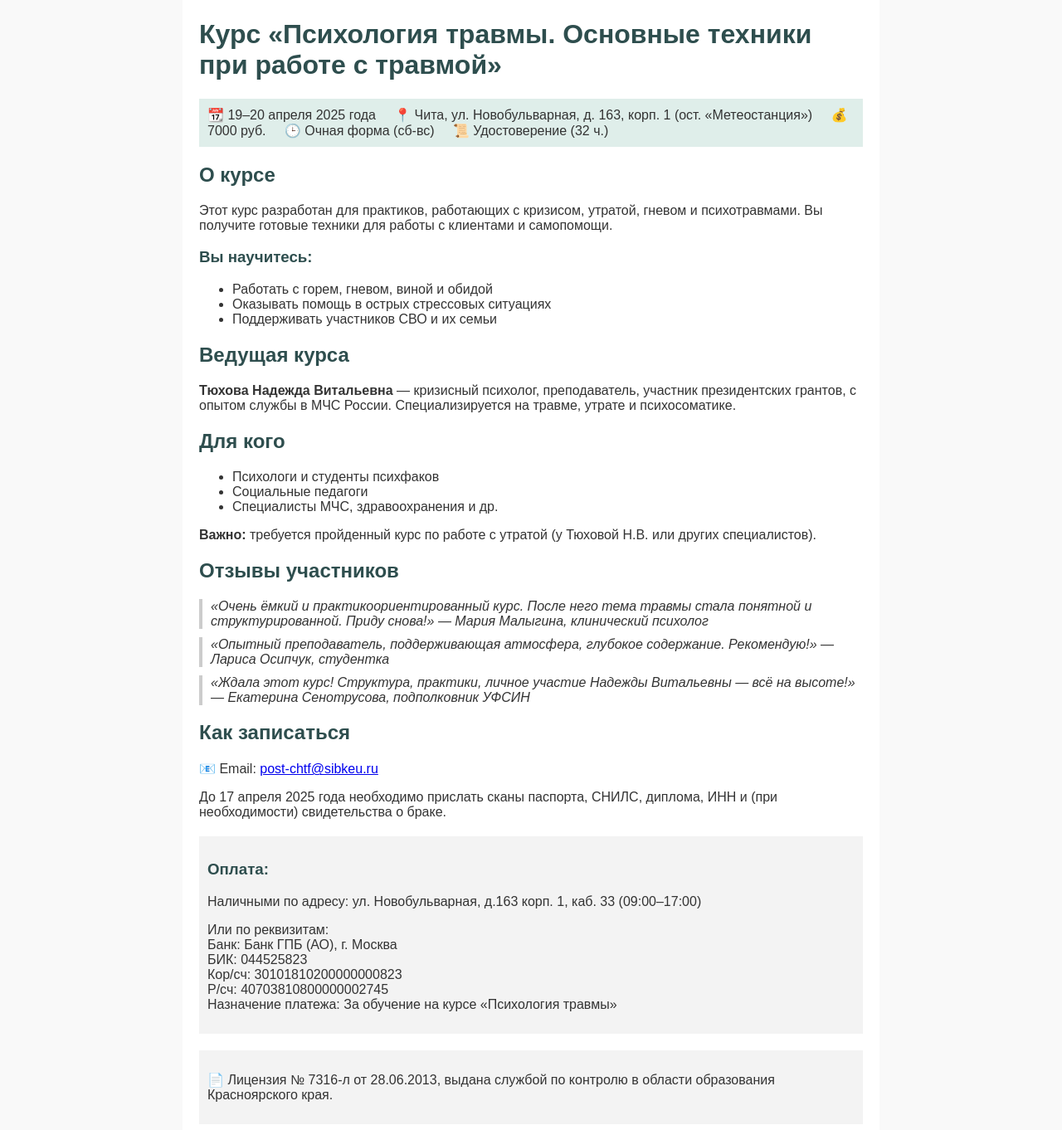
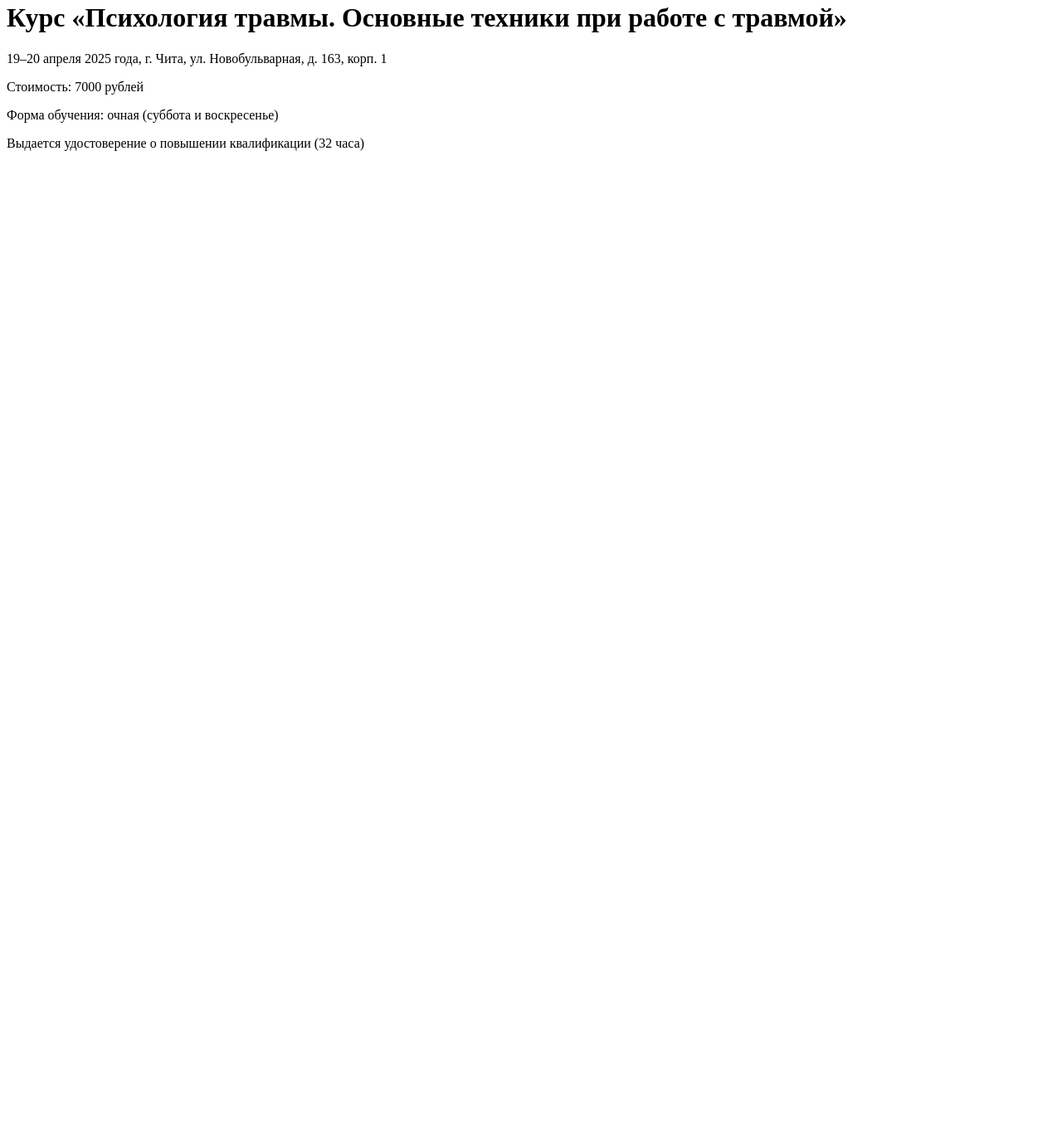
Before and after one commit to Y0G1K/trauma-course-site, a plain HTML site: page index.html in a window 1280 px wide. Shown: the part 18-1380 px from the top of the page at 83% size. After the commit the page ends 800 px from the top, so only its background shows below. Drawn offline with Linux system fonts and the light colour scheme.

Commit message:
Add files via upload
обновление файлов

```diff
--- a/index.html
+++ b/index.html
@@ -3,97 +3,13 @@
 <head>
   <meta charset="UTF-8">
   <meta name="viewport" content="width=device-width, initial-scale=1.0">
-  <title>Курс "Психология травмы" — Повышение квалификации</title>
-  <style>
-    body {
-      font-family: Arial, sans-serif;
-      background-color: #f9f9f9;
-      margin: 0;
-      padding: 0;
-      color: #333;
-    }
-    .container {
-      max-width: 800px;
-      margin: auto;
-      padding: 20px;
-      background-color: #fff;
-    }
-    h1, h2, h3 {
-      color: #2e4e4e;
-    }
-    .highlight {
-      background-color: #dfeeea;
-      padding: 10px;
-      margin: 10px 0;
-    }
-    .contact, .bank-details {
-      background-color: #f3f3f3;
-      padding: 10px;
-      margin-top: 20px;
-    }
-    .quote {
-      border-left: 4px solid #ccc;
-      padding-left: 10px;
-      margin: 10px 0;
-      font-style: italic;
-    }
-  </style>
+  <title>Курс "Психология травмы"</title>
 </head>
 <body>
-  <div class="container">
-    <h1>Курс «Психология травмы. Основные техники при работе с травмой»</h1>
-    <p class="highlight">
-      📆 19–20 апреля 2025 года &nbsp;&nbsp;&nbsp;
-      📍 Чита, ул. Новобульварная, д. 163, корп. 1 (ост. «Метеостанция») &nbsp;&nbsp;&nbsp;
-      💰 7000 руб. &nbsp;&nbsp;&nbsp;
-      🕒 Очная форма (сб-вс) &nbsp;&nbsp;&nbsp;
-      📜 Удостоверение (32 ч.)
-    </p>
-
-    <h2>О курсе</h2>
-    <p>Этот курс разработан для практиков, работающих с кризисом, утратой, гневом и психотравмами. Вы получите готовые техники для работы с клиентами и самопомощи.</p>
-
-    <h3>Вы научитесь:</h3>
-    <ul>
-      <li>Работать с горем, гневом, виной и обидой</li>
-      <li>Оказывать помощь в острых стрессовых ситуациях</li>
-      <li>Поддерживать участников СВО и их семьи</li>
-    </ul>
-
-    <h2>Ведущая курса</h2>
-    <p><strong>Тюхова Надежда Витальевна</strong> — кризисный психолог, преподаватель, участник президентских грантов, с опытом службы в МЧС России. Специализируется на травме, утрате и психосоматике.</p>
-
-    <h2>Для кого</h2>
-    <ul>
-      <li>Психологи и студенты психфаков</li>
-      <li>Социальные педагоги</li>
-      <li>Специалисты МЧС, здравоохранения и др.</li>
-    </ul>
-    <p><strong>Важно:</strong> требуется пройденный курс по работе с утратой (у Тюховой Н.В. или других специалистов).</p>
-
-    <h2>Отзывы участников</h2>
-    <p class="quote">«Очень ёмкий и практикоориентированный курс. После него тема травмы стала понятной и структурированной. Приду снова!» — Мария Малыгина, клинический психолог</p>
-    <p class="quote">«Опытный преподаватель, поддерживающая атмосфера, глубокое содержание. Рекомендую!» — Лариса Осипчук, студентка</p>
-    <p class="quote">«Ждала этот курс! Структура, практики, личное участие Надежды Витальевны — всё на высоте!» — Екатерина Сенотрусова, подполковник УФСИН</p>
-
-    <h2>Как записаться</h2>
-    <p>📧 Email: <a href="mailto:post-chtf@sibkeu.ru">post-chtf@sibkeu.ru</a></p>
-    <p>До 17 апреля 2025 года необходимо прислать сканы паспорта, СНИЛС, диплома, ИНН и (при необходимости) свидетельства о браке.</p>
-
-    <div class="bank-details">
-      <h3>Оплата:</h3>
-      <p>Наличными по адресу: ул. Новобульварная, д.163 корп. 1, каб. 33 (09:00–17:00)</p>
-      <p>Или по реквизитам:<br>
-      Банк: Банк ГПБ (АО), г. Москва<br>
-      БИК: 044525823<br>
-      Кор/сч: 30101810200000000823<br>
-      Р/сч: 40703810800000002745<br>
-      Назначение платежа: За обучение на курсе «Психология травмы»</p>
-    </div>
-
-    <div class="contact">
-      <p>📄 Лицензия № 7316-л от 28.06.2013, выдана службой по контролю в области образования Красноярского края.</p>
-    </div>
-  </div>
+  <h1>Курс «Психология травмы. Основные техники при работе с травмой»</h1>
+  <p>19–20 апреля 2025 года, г. Чита, ул. Новобульварная, д. 163, корп. 1</p>
+  <p>Стоимость: 7000 рублей</p>
+  <p>Форма обучения: очная (суббота и воскресенье)</p>
+  <p>Выдается удостоверение о повышении квалификации (32 часа)</p>
 </body>
 </html>
```
